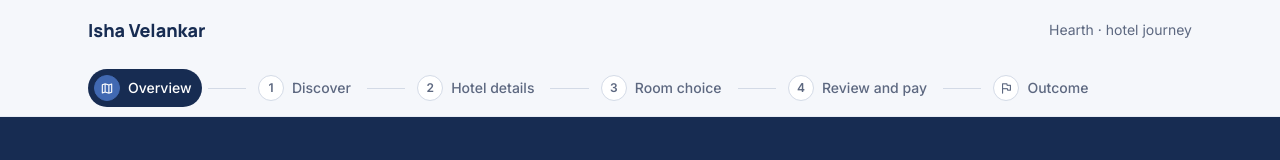
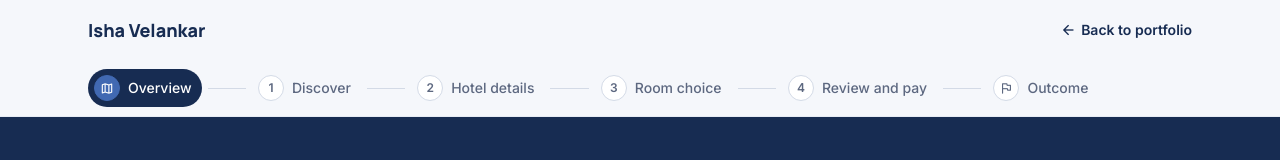
Before and after one commit to Isha-Velankar99/Isha-Velankar99.github.io, a plain HTML site: page hearth/index.html in a window 1280 px wide. Shown: the top 160 px of the page. Drawn offline with nearby package versions, Linux system fonts and the light colour scheme.

Commit message:
Add files via upload

```diff
--- a/hearth/app.js
+++ b/hearth/app.js
@@ -340,7 +340,7 @@ const route = () => { const r = location.hash.replace(/^#\/?/, ""); return r ===
 function render(keep) {
   const i = route(), y = scrollY;
   document.getElementById("app").innerHTML = `
-    <header class="top"><div class="wrap top-in"><a class="me" href="/">Isha Velankar</a><span class="top-tag">Hearth · hotel journey</span></div></header>
+    <header class="top"><div class="wrap top-in"><a class="me" href="/#top">Isha Velankar</a><a class="top-tag top-back" href="/#work"><span class="ms">arrow_back</span>Back to portfolio</a></div></header>
     ${i !== -1 ? journey(i === -2 ? 0 : i + 1) : ""}
     ${i === -2 ? `<main class="cover-band"><div class="wrap">${cover()}</div></main>` : `<main class="wrap">${i === 4 ? impact() : i === -1 ? credits() : stopPage(i)}</main>`}
     <footer class="ftr"><div class="wrap">Hearth is a rebranded version of work I shipped at a travel-tech company; company and partner names and data are left out. <a href="#/credits">Photo credits</a></div></footer>`;
--- a/hearth/styles.css
+++ b/hearth/styles.css
@@ -46,6 +46,9 @@ h1, h2, h3, h4 { font-family: var(--display); font-weight: 800; line-height: 1.1
 .top-in { display: flex; align-items: center; height: 60px; }
 .me { font-family: var(--display); font-weight: 800; font-size: 18px; color: var(--navy); }
 .top-tag { margin-left: auto; font-size: 14px; color: var(--muted); }
+.top-back { display: inline-flex; align-items: center; gap: 4px; font-weight: 600; color: var(--navy); }
+.top-back .ms { font-size: 18px; }
+.top-back:hover { color: var(--signal); text-decoration: underline; text-underline-offset: 4px; }
 
 .journey { position: sticky; top: 0; z-index: 20; background: color-mix(in srgb, var(--white) 92%, transparent); backdrop-filter: blur(10px); border-bottom: 1px solid var(--stone); }
 .journey ol { display: flex; align-items: center; gap: 6px; height: 56px; }
```
